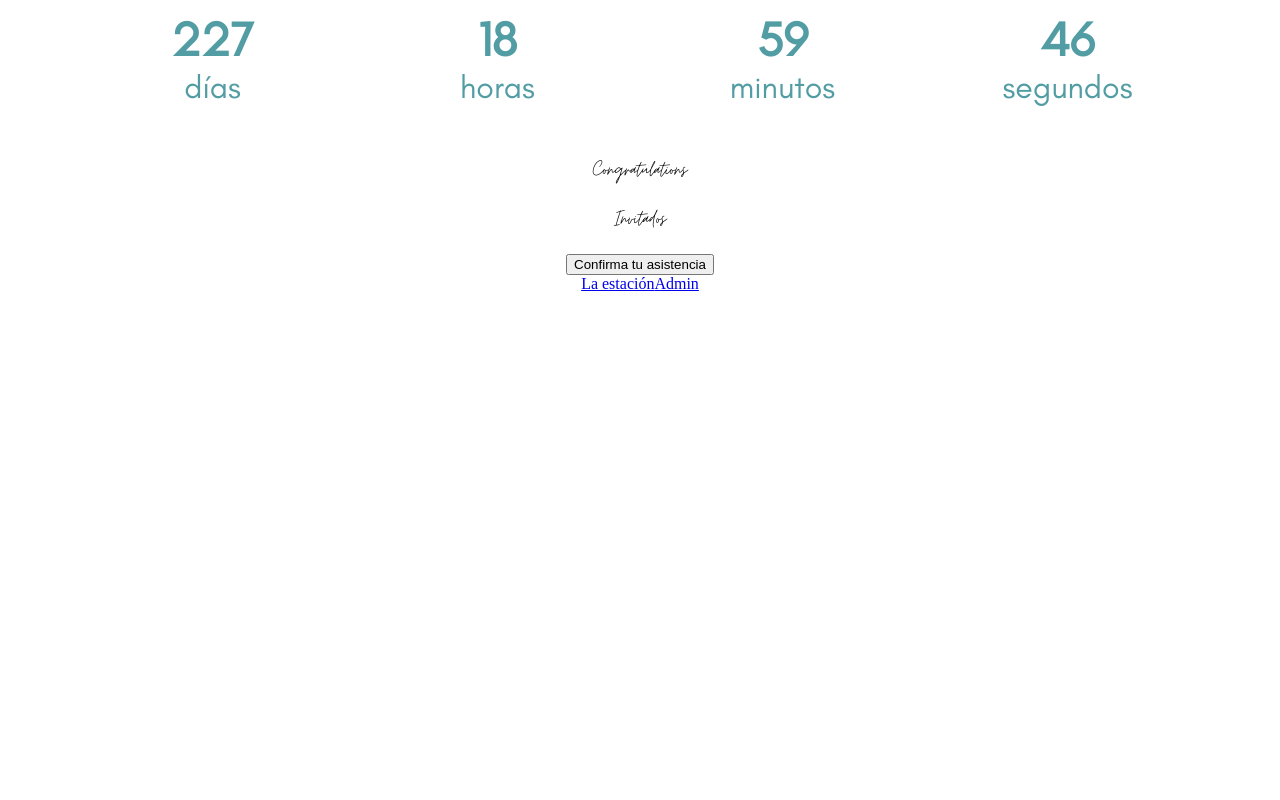
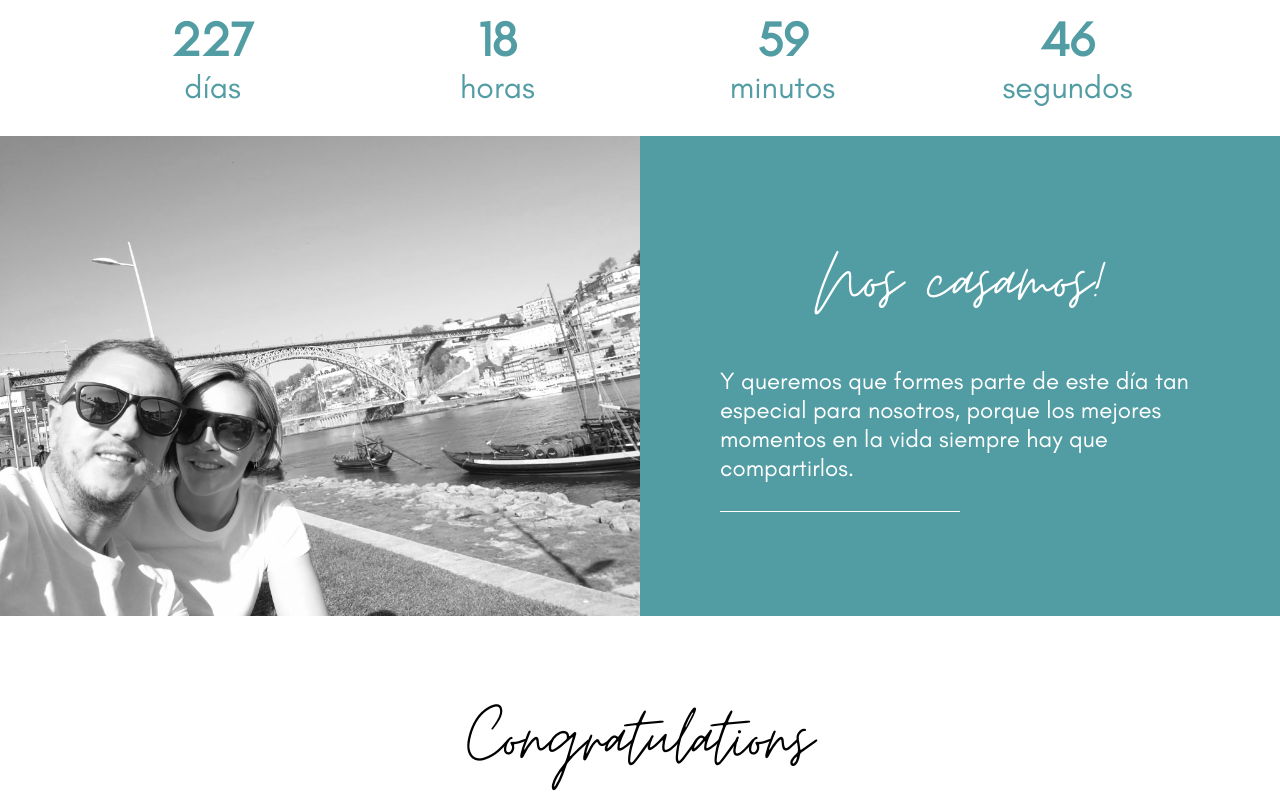
Before and after one commit to mmercado4/weddingweb, a React app: page / in a window 1280 px wide. Shown: the part 820-1620 px from the top of the page. Before the commit the page ends 1113 px from the top, so only its background shows below. Built offline with nearby package versions, Linux system fonts and the light colour scheme; no server answers; the HTML template or start-up script is replaced by a standard one.

Commit message:
styles(marry): add marry section styles

```diff
--- a/public/scss/styles.scss
+++ b/public/scss/styles.scss
@@ -20,15 +20,43 @@ body {
 }
 
 h1 {
-  font-size: 2.8em;
+  font-size: 3.1em;
 }
 
 h2 {
-  font-size: 1.5em;
+  font-size: 3em;
 }
 
 h3 {
   font-size: 1.5em;
+}
+
+@media (min-width: $breakpoint-tablet) {
+  h1 {
+    font-size: 5.5em;
+  }
+
+  h2 {
+    font-size: 4.5em;
+  }
+
+  h3 {
+    font-size: 2.5em;
+  }
+}
+
+@media (min-width: $breakpoint-laptop) {
+  h1 {
+    font-size: 6em;
+  }
+
+  h2 {
+    font-size: 5.5em;
+  }
+
+  h3 {
+    font-size: 3em;
+  }
 }
 
 h1,
@@ -50,7 +78,7 @@ header {
   background-position: center;
   background-repeat: no-repeat;
   background-size: cover;
-  min-height: 50vh;
+  min-height: 70vh;
   filter: grayscale(100%);
   color: $white;
 
@@ -69,9 +97,6 @@ header {
   header {
     min-height: 100vh;
 
-    h1 {
-      font-size: 6em;
-    }
     h3 {
       font-size: 2.2em;
       padding-top: 30px;
@@ -142,3 +167,97 @@ header {
     }
   }
 }
+
+//We marry
+
+.marry-section {
+  display: flex;
+  flex-direction: column-reverse;
+  background-color: $primary-color;
+
+  .marry-img {
+    filter: grayscale(100%);
+  }
+
+  .marry-text {
+    padding: 20px;
+    margin-bottom: 20px;
+    color: white;
+
+    h2 {
+      padding: 20px 0;
+      margin: 0;
+    }
+    p {
+      margin: 0;
+      padding-bottom: 20px;
+      position: relative;
+    }
+
+    p::after {
+      content: "";
+      position: absolute;
+      bottom: 5px;
+      left: 25%;
+      display: block;
+      width: 50%;
+      height: 1px;
+      background-color: white;
+    }
+  }
+}
+
+@media (min-width: $breakpoint-tablet) {
+  .marry-section {
+    flex-direction: row;
+    flex-wrap: nowrap;
+    justify-content: center;
+    align-items: center;
+
+    .marry-img {
+      flex-basis: 50%;
+      max-width: 50%;
+    }
+
+    .marry-text {
+      flex-basis: 50%;
+      height: 100%;
+      padding-left: 50px;
+
+      padding-right: 50px;
+      h2 {
+        padding-top: 0;
+      }
+      p {
+        text-align: left;
+        padding-top: 10px;
+        font-size: 1.2em;
+      }
+      p::after {
+        left: 0;
+        bottom: -10px;
+      }
+    }
+  }
+}
+
+@media (min-width: $breakpoint-laptop) {
+  .marry-section {
+    .marry-text {
+      padding-left: 80px;
+      padding-right: 80px;
+      h2 {
+        padding-top: 0;
+      }
+      p {
+        text-align: left;
+        padding-top: 10px;
+        font-size: 1.5em;
+      }
+      p::after {
+        left: 0;
+        bottom: -10px;
+      }
+    }
+  }
+}
--- a/src/components/Home.js
+++ b/src/components/Home.js
@@ -9,6 +9,20 @@ export default function Home() {
     <Fragment>
       <Header />
       <Countdown />
+      <section className="marry-section">
+        <img
+          src="./img/marinacarlos2.jpeg"
+          alt="Marina y Carlos"
+          className="marry-img"
+        />
+        <div className="marry-text">
+          <h2>Nos casamos!</h2>
+          <p>
+            Y queremos que formes parte de este día tan especial para nosotros,
+            porque los mejores momentos en la vida siempre hay que compartirlos.
+          </p>
+        </div>
+      </section>
       <Congratulations />
       <Guests />
       <a
```
Also changed, not shown: public/img/marinacarlos2.jpeg (renamed from public/img/marina&carlos2.jpeg).
